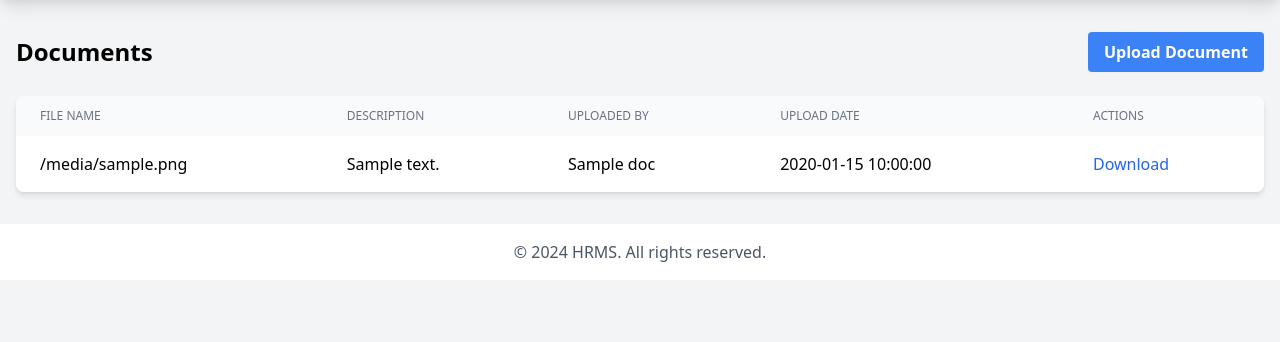
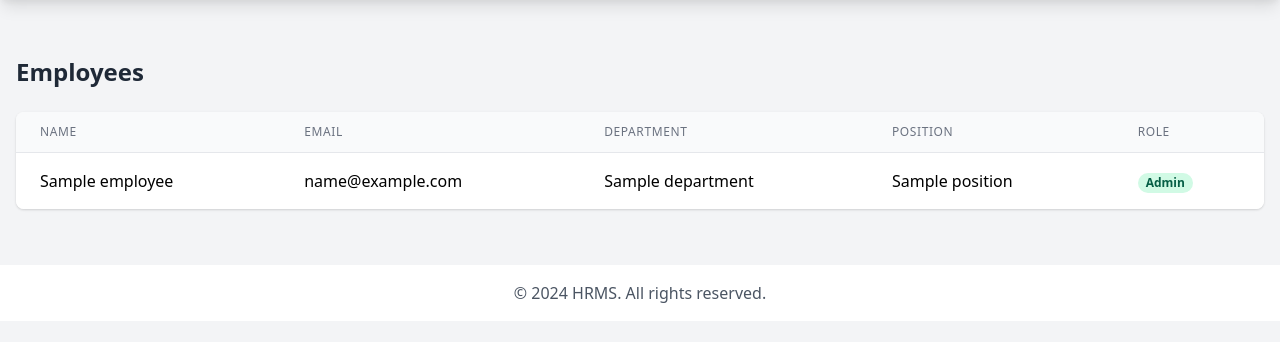
Before and after one commit to suguslove10/HRMS, a Flask app: template src/web/templates/employees/list.html in a window 1280 px wide. Shown: the part 64-406 px from the top of the page. Run offline with Flask 3, Linux system fonts and the light colour scheme; the template is opened without the code that fills it: most values are stand-ins (such as "Sample title", 1, 10 or a date in 2020).

Commit message:
Update list.html

```diff
--- a/src/web/templates/employees/list.html
+++ b/src/web/templates/employees/list.html
@@ -1,83 +1,111 @@
 {% extends "base.html" %}
-{% block title %}Documents{% endblock %}
+{% block title %}Employees{% endblock %}
 {% block content %}
-<div class="container mx-auto px-4">
-    <div class="mb-6 flex justify-between items-center">
-        <h2 class="text-2xl font-bold">Documents</h2>
-        <button onclick="document.getElementById('uploadModal').classList.remove('hidden')"
-                class="bg-blue-500 hover:bg-blue-700 text-white font-bold py-2 px-4 rounded">
-            Upload Document
+<div class="container mx-auto px-4 py-6">
+    <div class="flex justify-between items-center mb-6">
+        <h1 class="text-2xl font-bold text-gray-800">Employees</h1>
+        {% if session.get('role') in ['admin', 'super_admin'] %}
+        <button onclick="document.getElementById('addEmployeeModal').classList.remove('hidden')"
+                class="bg-blue-600 text-white px-4 py-2 rounded-lg hover:bg-blue-700 transition-colors">
+            Add Employee
         </button>
+        {% endif %}
     </div>
 
-    <!-- Documents Table -->
-    <div class="bg-white rounded-lg shadow-md overflow-hidden">
-        <table class="min-w-full">
+    <!-- Employees Table -->
+    <div class="bg-white rounded-lg shadow overflow-hidden">
+        <table class="min-w-full divide-y divide-gray-200">
             <thead class="bg-gray-50">
                 <tr>
-                    <th class="px-6 py-3 text-left text-xs font-medium text-gray-500 uppercase">File Name</th>
-                    <th class="px-6 py-3 text-left text-xs font-medium text-gray-500 uppercase">Description</th>
-                    <th class="px-6 py-3 text-left text-xs font-medium text-gray-500 uppercase">Uploaded By</th>
-                    <th class="px-6 py-3 text-left text-xs font-medium text-gray-500 uppercase">Upload Date</th>
-                    <th class="px-6 py-3 text-left text-xs font-medium text-gray-500 uppercase">Actions</th>
+                    <th class="px-6 py-3 text-left text-xs font-medium text-gray-500 uppercase tracking-wider">Name</th>
+                    <th class="px-6 py-3 text-left text-xs font-medium text-gray-500 uppercase tracking-wider">Email</th>
+                    <th class="px-6 py-3 text-left text-xs font-medium text-gray-500 uppercase tracking-wider">Department</th>
+                    <th class="px-6 py-3 text-left text-xs font-medium text-gray-500 uppercase tracking-wider">Position</th>
+                    <th class="px-6 py-3 text-left text-xs font-medium text-gray-500 uppercase tracking-wider">Role</th>
+                    {% if session.get('role') in ['admin', 'super_admin'] %}
+                    <th class="px-6 py-3 text-left text-xs font-medium text-gray-500 uppercase tracking-wider">Actions</th>
+                    {% endif %}
                 </tr>
             </thead>
             <tbody class="bg-white divide-y divide-gray-200">
-                {% for doc in documents %}
+                {% for employee in employees %}
                 <tr>
-                    <td class="px-6 py-4">{{ doc.filename }}</td>
-                    <td class="px-6 py-4">{{ doc.description }}</td>
-                    <td class="px-6 py-4">{{ doc.employee_name }}</td>
-                    <td class="px-6 py-4">{{ doc.created_at|format_date }}</td>
-                    <td class="px-6 py-4 space-x-2">
-                        <a href="{{ doc.download_url }}"
-                           class="text-blue-600 hover:text-blue-900"
-                           target="_blank">Download</a>
-                        {% if session.user_id == doc.employee_id or is_admin %}
-                        <button onclick="deleteDocument('{{ doc.document_id }}')"
-                                class="text-red-600 hover:text-red-900">Delete</button>
-                        {% endif %}
+                    <td class="px-6 py-4 whitespace-nowrap">{{ employee.name }}</td>
+                    <td class="px-6 py-4 whitespace-nowrap">{{ employee.email }}</td>
+                    <td class="px-6 py-4 whitespace-nowrap">{{ employee.department }}</td>
+                    <td class="px-6 py-4 whitespace-nowrap">{{ employee.position }}</td>
+                    <td class="px-6 py-4 whitespace-nowrap">
+                        <span class="px-2 inline-flex text-xs leading-5 font-semibold rounded-full
+                            {% if employee.role == 'super_admin' %}bg-purple-100 text-purple-800
+                            {% elif employee.role == 'admin' %}bg-blue-100 text-blue-800
+                            {% else %}bg-green-100 text-green-800{% endif %}">
+                            {{ employee.role|title }}
+                        </span>
                     </td>
+                    {% if session.get('role') in ['admin', 'super_admin'] %}
+                    <td class="px-6 py-4 whitespace-nowrap text-sm text-gray-500">
+                        <button class="text-indigo-600 hover:text-indigo-900 mr-3">Edit</button>
+                        <button class="text-red-600 hover:text-red-900">Delete</button>
+                    </td>
+                    {% endif %}
                 </tr>
                 {% endfor %}
-                {% if not documents %}
-                <tr>
-                    <td colspan="5" class="px-6 py-4 text-center text-gray-500">
-                        No documents found
-                    </td>
-                </tr>
-                {% endif %}
             </tbody>
         </table>
     </div>
 
-    <!-- Upload Modal -->
-    <div id="uploadModal" class="hidden fixed inset-0 bg-black bg-opacity-50 overflow-y-auto h-full w-full">
+    <!-- Add Employee Modal -->
+    <div id="addEmployeeModal" class="hidden fixed inset-0 bg-gray-600 bg-opacity-50 overflow-y-auto h-full w-full">
         <div class="relative top-20 mx-auto p-5 border w-96 shadow-lg rounded-md bg-white">
             <div class="mt-3">
-                <h3 class="text-lg font-medium leading-6 text-gray-900 mb-4">Upload Document</h3>
-                <form method="POST" enctype="multipart/form-data">
-                    <div class="mb-4">
-                        <label class="block text-gray-700 text-sm font-bold mb-2">Select File</label>
-                        <input type="file" name="file"
-                               class="shadow appearance-none border rounded w-full py-2 px-3 text-gray-700"
-                               required>
+                <h3 class="text-lg font-medium leading-6 text-gray-900 mb-4">Add New Employee</h3>
+                <form method="POST">
+                    <div class="space-y-4">
+                        <div>
+                            <label for="name" class="block text-sm font-medium text-gray-700">Full Name</label>
+                            <input type="text" name="name" id="name" required
+                                   class="mt-1 block w-full rounded-md border-gray-300 shadow-sm focus:border-blue-500 focus:ring-blue-500">
+                        </div>
+                        <div>
+                            <label for="email" class="block text-sm font-medium text-gray-700">Email</label>
+                            <input type="email" name="email" id="email" required
+                                   class="mt-1 block w-full rounded-md border-gray-300 shadow-sm focus:border-blue-500 focus:ring-blue-500">
+                        </div>
+                        <div>
+                            <label for="password" class="block text-sm font-medium text-gray-700">Password</label>
+                            <input type="password" name="password" id="password" required
+                                   class="mt-1 block w-full rounded-md border-gray-300 shadow-sm focus:border-blue-500 focus:ring-blue-500">
+                        </div>
+                        <div>
+                            <label for="department" class="block text-sm font-medium text-gray-700">Department</label>
+                            <input type="text" name="department" id="department" required
+                                   class="mt-1 block w-full rounded-md border-gray-300 shadow-sm focus:border-blue-500 focus:ring-blue-500">
+                        </div>
+                        <div>
+                            <label for="position" class="block text-sm font-medium text-gray-700">Position</label>
+                            <input type="text" name="position" id="position" required
+                                   class="mt-1 block w-full rounded-md border-gray-300 shadow-sm focus:border-blue-500 focus:ring-blue-500">
+                        </div>
+                        <div>
+                            <label for="role" class="block text-sm font-medium text-gray-700">Role</label>
+                            <select name="role" id="role" class="mt-1 block w-full rounded-md border-gray-300 shadow-sm focus:border-blue-500 focus:ring-blue-500">
+                                <option value="employee">Employee</option>
+                                <option value="admin">Admin</option>
+                                {% if session.get('role') == 'super_admin' %}
+                                <option value="super_admin">Super Admin</option>
+                                {% endif %}
+                            </select>
+                        </div>
                     </div>
-                    <div class="mb-4">
-                        <label class="block text-gray-700 text-sm font-bold mb-2">Description</label>
-                        <textarea name="description"
-                                  class="shadow appearance-none border rounded w-full py-2 px-3 text-gray-700"
-                                  rows="3"></textarea>
-                    </div>
-                    <div class="flex justify-end space-x-4">
+                    <div class="mt-5 flex justify-end space-x-3">
                         <button type="button"
-                                onclick="document.getElementById('uploadModal').classList.add('hidden')"
-                                class="bg-gray-500 hover:bg-gray-700 text-white font-bold py-2 px-4 rounded">
+                                onclick="document.getElementById('addEmployeeModal').classList.add('hidden')"
+                                class="px-4 py-2 bg-gray-100 text-gray-700 rounded-md hover:bg-gray-200">
                             Cancel
                         </button>
                         <button type="submit"
-                                class="bg-blue-500 hover:bg-blue-700 text-white font-bold py-2 px-4 rounded">
-                            Upload
+                                class="px-4 py-2 bg-blue-600 text-white rounded-md hover:bg-blue-700">
+                            Add Employee
                         </button>
                     </div>
                 </form>
@@ -85,20 +113,4 @@
         </div>
     </div>
 </div>
-
-<script>
-function deleteDocument(documentId) {
-    if (confirm('Are you sure you want to delete this document?')) {
-        fetch(`/documents/delete/${documentId}`, {
-            method: 'POST'
-        }).then(response => {
-            if (response.ok) {
-                window.location.reload();
-            } else {
-                alert('Error deleting document');
-            }
-        });
-    }
-}
-</script>
 {% endblock %}
```
